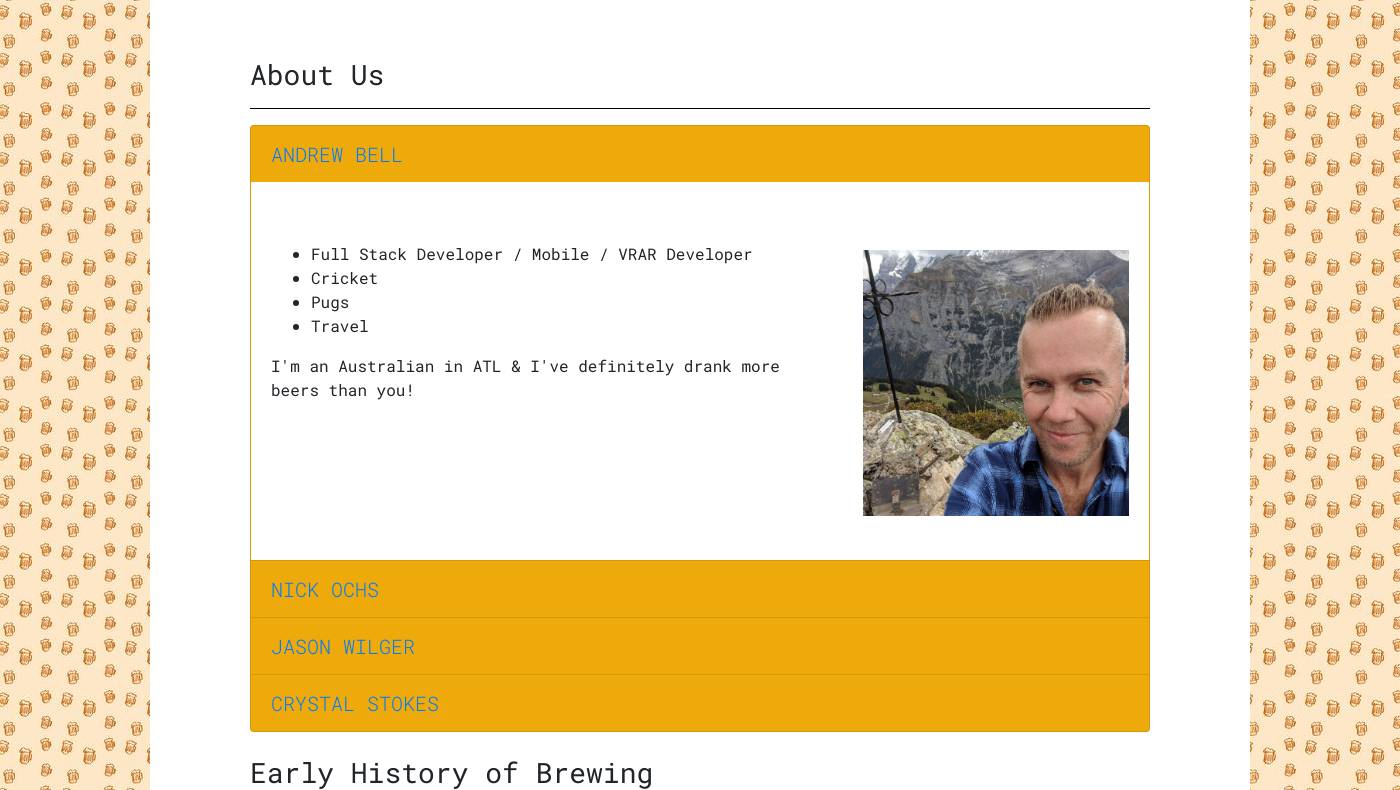
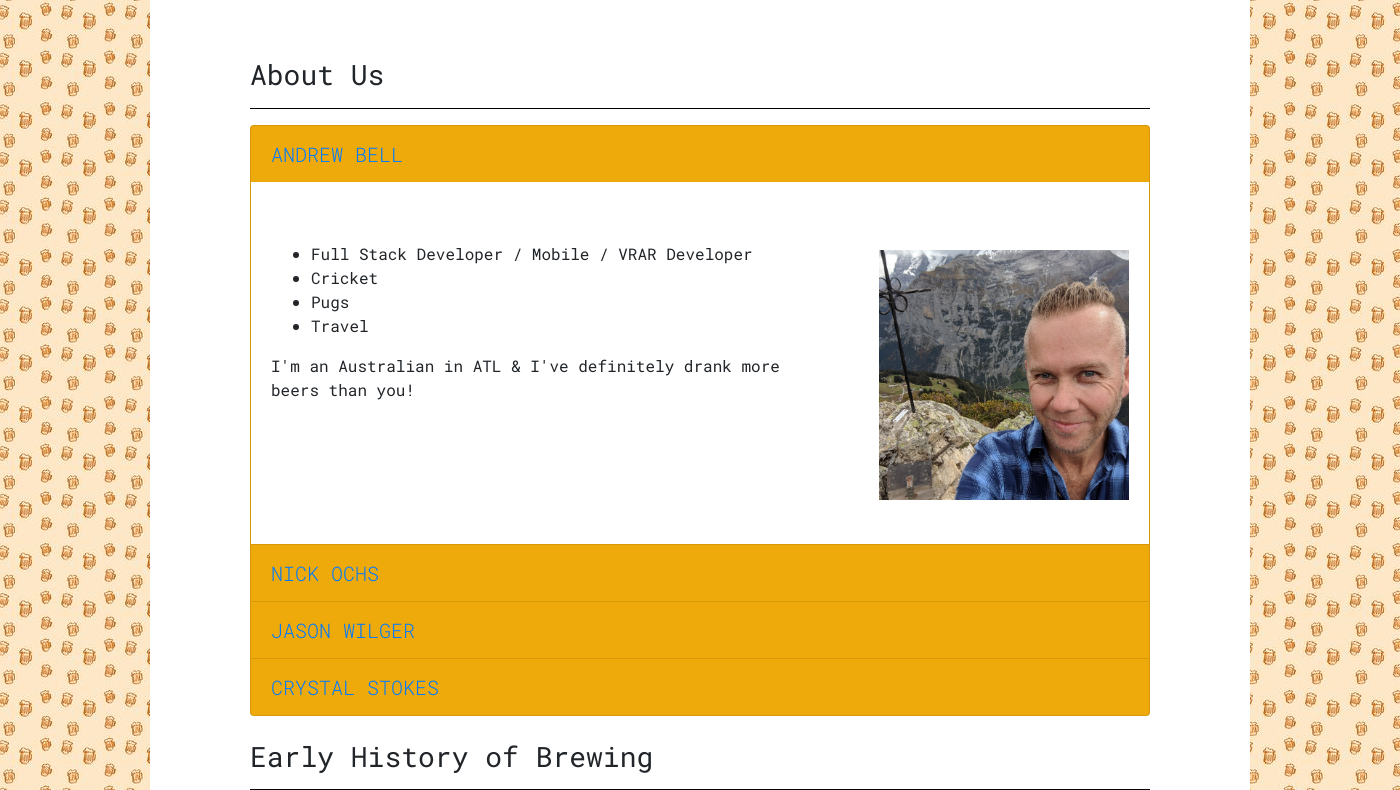
Before and after one commit to fiixed/Get-Your-Beer-On, a PHP site: page / in a window 1400 px wide. Shown: the part 342-1132 px from the top of the page. Run offline with PHP 8.4, Linux system fonts and the light colour scheme.

Commit message:
fixes width of images and positioning

```diff
--- a/css/style.css
+++ b/css/style.css
@@ -178,3 +178,8 @@ hr {
 .card-body {
   background-color: white;
 }
+
+.img-fluid {
+  width: 250px;
+  float: right;
+}
--- a/index.html
+++ b/index.html
@@ -71,10 +71,7 @@
   <div id="home-main" class="animate__animated animate__fadeInLeft">
     <h3>About Us</h3>
       <hr>
-        <!--<p>Get Your Beer On is the collaborative idea of 4 friends: Andrew Bell, Nicholas Ochs, Jason Wilger and Crystal Stokes.
-            We all met in school at Digital Crafts and as an idea for a school project, came this site. We thought it would be a great idea to have a site where people who enjoy a good drink, as we do, could locate their closest Brewery, Cidery, Brewpub or Bottleshop.
-            Therefore, enjoy the site and we hope you find the perfect place to throw back a drink and have a bite. :&#41
-        </p>-->
+
         <!--Accordion wrapper-->
 
 <div class="accordion md-accordion accordion-1" id="accordionEx23" role="tablist">
```
